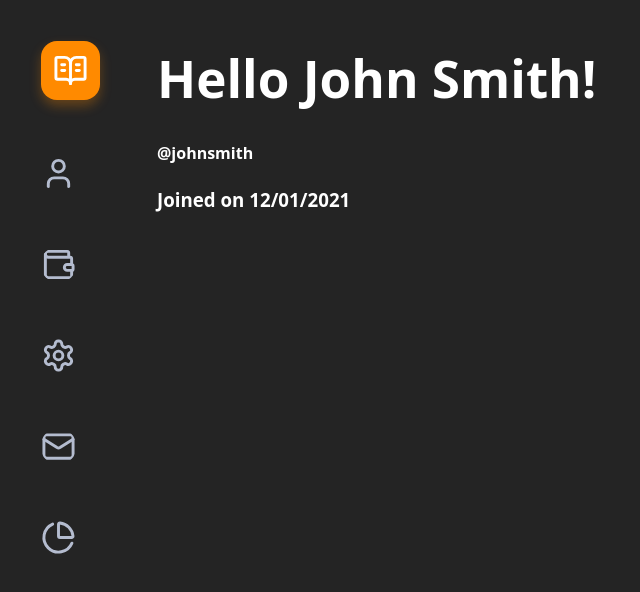
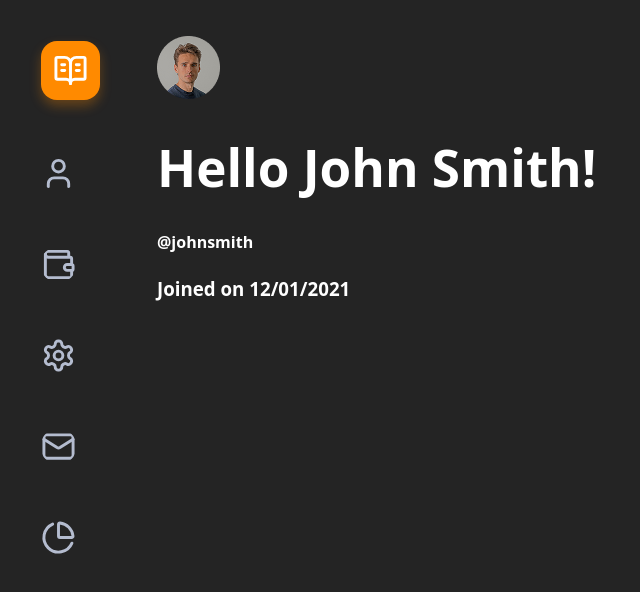
Before and after one commit to davydshcherba/PizzaShop, a React (Vite) app: page /profile in a window 1280 px wide. Shown: the top 592 px of the page, without its empty margins (0-640 px from the left). Built offline with nearby package versions, Linux system fonts and the light colour scheme.

Commit message:
feat(Profile): add profile image and adjust styling
Add an image to the profile page and include a top margin to improve layout spacing. The image is sourced from the public directory to ensure it is accessible.

```diff
--- a/src/Pages/Profile/Profile.css
+++ b/src/Pages/Profile/Profile.css
@@ -12,4 +12,5 @@
     display: flex;
     flex-direction: column;
     gap: 1rem;
+    margin-top: 20px;
 }
--- a/src/Pages/Profile/Profile.tsx
+++ b/src/Pages/Profile/Profile.tsx
@@ -7,6 +7,7 @@ function Profile() {
             <Aside />
             <div className="profile-main">
                 <div className="profile_data">
+                    <img src='/unsplash_WNoLnJo7tS8.png'/>
                     <h1>Hello John Smith!</h1>
                     <div className="profile__left">
                         <h4>@johnsmith</h4>
```
Also changed, not shown: public/unsplash_WNoLnJo7tS8.png (added).
